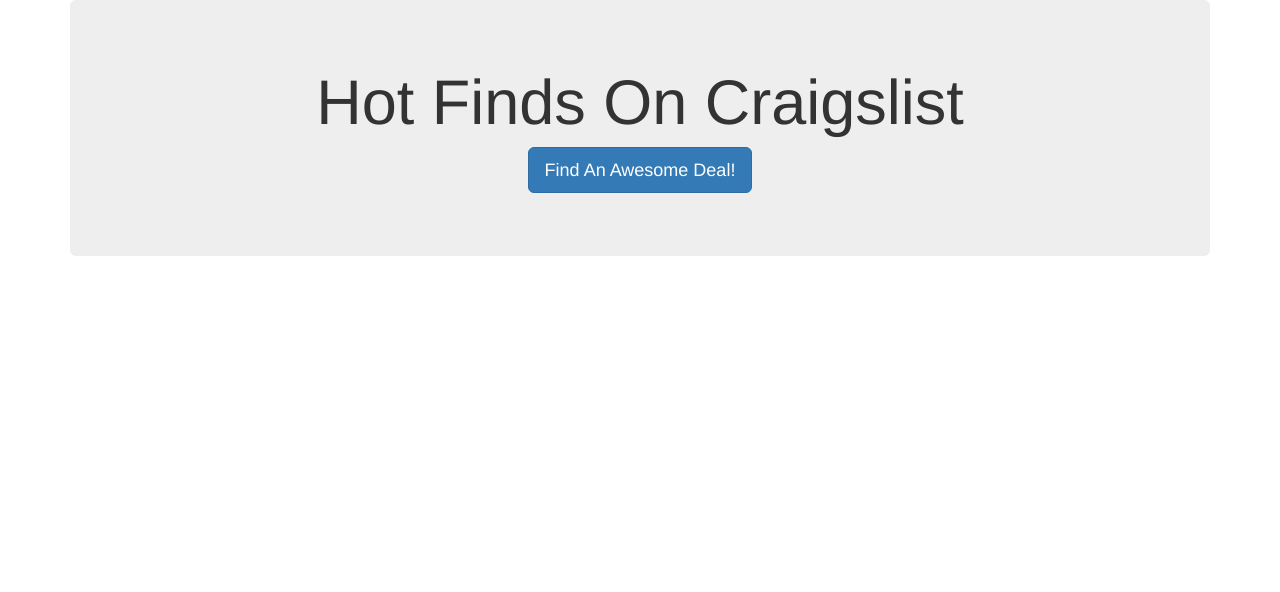
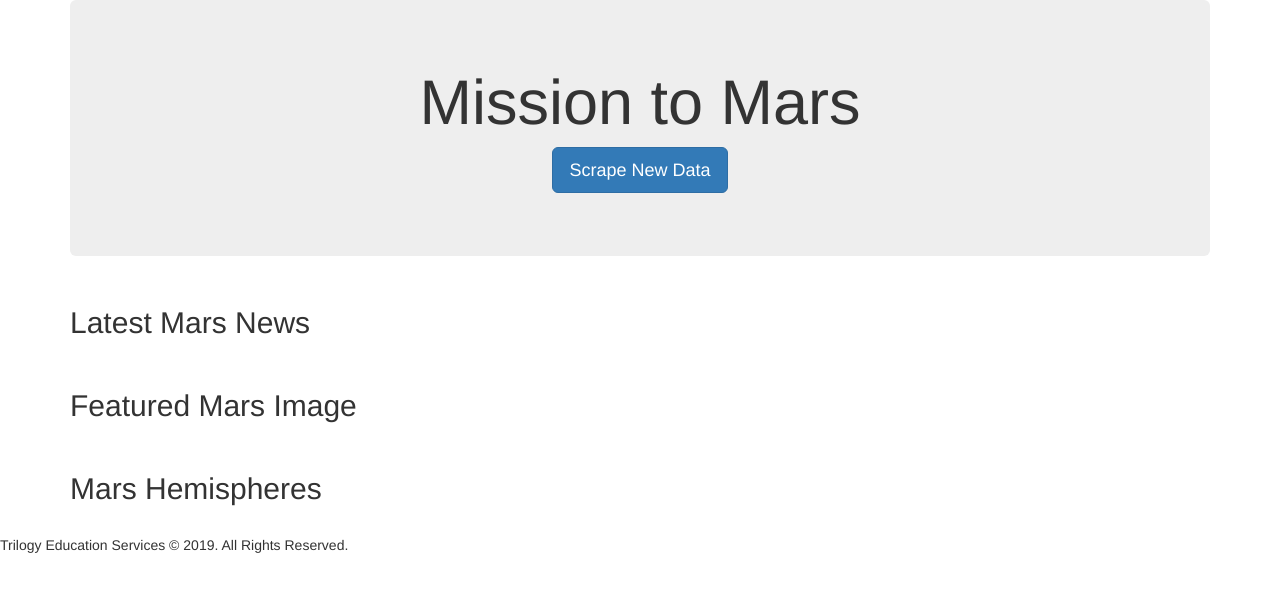
Before and after one commit to mongrella/web-scraping-challenge, a Flask app: page / in a window 1280 px wide. Shown: the top 592 px of the page. Run offline with Flask 2, Linux system fonts and the light colour scheme; data that the repository does not hold is empty; some libraries are stand-ins or nearby versions.

Commit message:
basic html elements of page

```diff
--- a/Missions_to_Mars/templates/index.html
+++ b/Missions_to_Mars/templates/index.html
@@ -5,7 +5,7 @@
   <meta charset="UTF-8">
   <meta name="viewport" content="width=device-width, initial-scale=1.0">
   <meta http-equiv="X-UA-Compatible" content="ie=edge">
-  <title>Hot Finds</title>
+  <title>Webscraping Homework</title>
   <link rel="stylesheet" href="https://maxcdn.bootstrapcdn.com/bootstrap/3.3.7/css/bootstrap.min.css">
 </head>
 
@@ -13,19 +13,50 @@
   <div class="container">
 
     <div class="jumbotron text-center">
-      <h1>Hot Finds On Craigslist</h1>
-      <p><a class="btn btn-primary btn-lg" href="/scrape" role="button">Find An Awesome Deal!</a></p>
+      <h1>Mission to Mars</h1>
+      <p><a class="btn btn-primary btn-lg" href="/scrape" role="button">Scrape New Data</a></p>
     </div>
 
-    <!-- Craigslist Listings -->
-    <div class="row" id="craiglist-listings">
+    <!-- Mars News -->
+    <div class="row">
       <div class="col-md-12">
-        <h4 class="heading">{{listings.price}} {{listings.headline}}</h4>
-        <small>{{listings.hood}}</small>
+        <h2>Latest Mars News</h2>
+        <br>
+
       </div>
     </div>
 
+    <!-- Mars Image -->
+    <div class="row">
+      <div class="col-md-8">
+        <h2>Featured Mars Image</h2>
+        <br>
+      </div>
+    </div>
+
+    <!-- Mars Hemispheres-->
+    <div class="row">
+      <div class="col-md-8">
+        <h2>Mars Hemispheres</h2>
+      </div>
+    </div>
+    <br>
+
+
+
   </div>
+<!--Footer Content-->
+
+<div class="footer">
+  <p>Trilogy Education Services <span>&#169;</span> 2019. All Rights Reserved.</p>
+</div>
+
+
+
+  <script src="https://code.jquery.com/jquery-3.3.1.slim.min.js" integrity="sha384-q8i/X+965DzO0rT7abK41JStQIAqVgRVzpbzo5smXKp4YfRvH+8abtTE1Pi6jizo" crossorigin="anonymous"></script>
+  <script src="https://cdnjs.cloudflare.com/ajax/libs/popper.js/1.14.7/umd/popper.min.js" integrity="sha384-UO2eT0CpHqdSJQ6hJty5KVphtPhzWj9WO1clHTMGa3JDZwrnQq4sF86dIHNDz0W1" crossorigin="anonymous"></script>
+  <script src="https://stackpath.bootstrapcdn.com/bootstrap/4.3.1/js/bootstrap.min.js" integrity="sha384-JjSmVgyd0p3pXB1rRibZUAYoIIy6OrQ6VrjIEaFf/nJGzIxFDsf4x0xIM+B07jRM" crossorigin="anonymous"></script>
+
 </body>
 
 </html>
```
Also changed, not shown: 1 other file.
